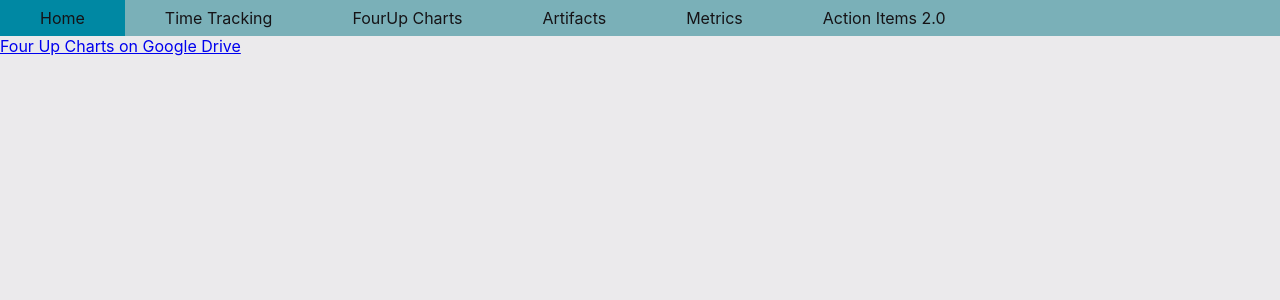
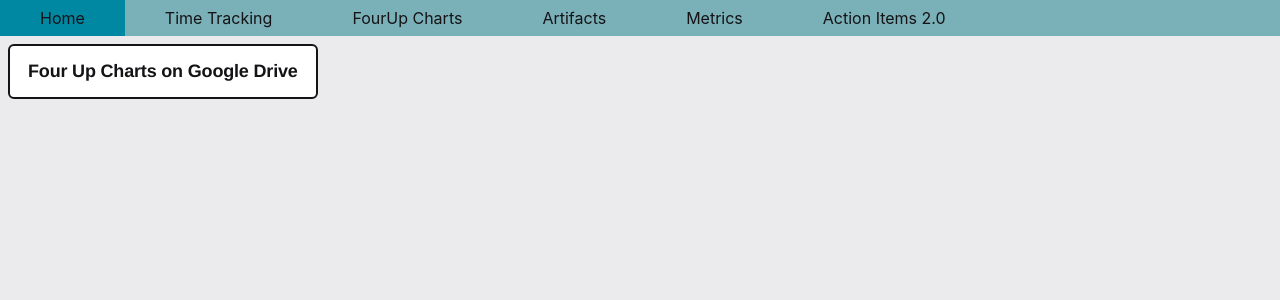
Before and after one commit to FiTRSkills-com/FiTR_Skills_App_Project_Website, a React (Create React App) app: page /four-up in a window 1280 px wide. Shown: the top 300 px of the page. Built offline with nearby package versions, Linux system fonts and the light colour scheme.

Commit message:
Added new Time Sheet

```diff
--- a/src/components/FourUp.css
+++ b/src/components/FourUp.css
@@ -1,3 +1,53 @@
 .fourUp {
     padding: .5rem;
 }
+/* CSS */
+.linkButton {
+  background: #fff;
+  backface-visibility: hidden;
+  border-radius: .375rem;
+  border-style: solid;
+  border-width: .125rem;
+  box-sizing: border-box;
+  color: #151316;
+  cursor: pointer;
+  display: inline-block;
+  font-family: Circular,Helvetica,sans-serif;
+  font-size: 1.125rem;
+  font-weight: 700;
+  letter-spacing: -.01em;
+  line-height: 1.3;
+  padding: .875rem 1.125rem;
+  position: relative;
+  text-align: left;
+  text-decoration: none;
+  transform: translateZ(0) scale(1);
+  transition: transform .2s;
+  user-select: none;
+  -webkit-user-select: none;
+  touch-action: manipulation;
+}
+
+.linkButton:not(:disabled):hover {
+  transform: scale(1.03);
+}
+
+.linkButton:not(:disabled):hover:active {
+  transform: scale(1.05) translateY(.125rem);
+}
+
+.linkButton:focus {
+  outline: 0 solid transparent;
+}
+
+.button-80:focus:not(:focus-visible) {
+  outline: 0 solid transparent;
+}
+
+.button-80:focus:not(:focus-visible):before {
+  border-width: 0;
+}
+
+.button-80:not(:disabled):active {
+  transform: translateY(.125rem);
+}
--- a/src/components/FourUp.js
+++ b/src/components/FourUp.js
@@ -1,4 +1,5 @@
 import React from 'react';
+import './FourUp.css';
 
 function FourUp() {
     return (
--- a/src/components/Time.js
+++ b/src/components/Time.js
@@ -4,7 +4,7 @@ import './Time.css';
 function Time() {
     return (
     <div className="time" >
-      <iframe className="spreadsheet" title="Time" src="https://docs.google.com/spreadsheets/d/e/2PACX-1vSf3vqJVNuzhYkSzn4pZbgN6mRC2hn7SJdL_WRIMU77DpRHOZc-OFmzkHo4kxw6DI5SSUexeFUO42Wj/pubhtml?widget=true&amp;headers=false"></iframe>
+      <iframe className="spreadsheet" title="Time" src="https://docs.google.com/spreadsheets/d/e/2PACX-1vSNvCy1OTx6hFgutFLxWe1anngTrXHbF_yXnXnciSy7JNYLIzkQzoQ5bIVb6_DY98rr39iGj8f01spk/pubhtml?widget=true&amp;headers=false"></iframe>
     </div>
     )
 }
```
